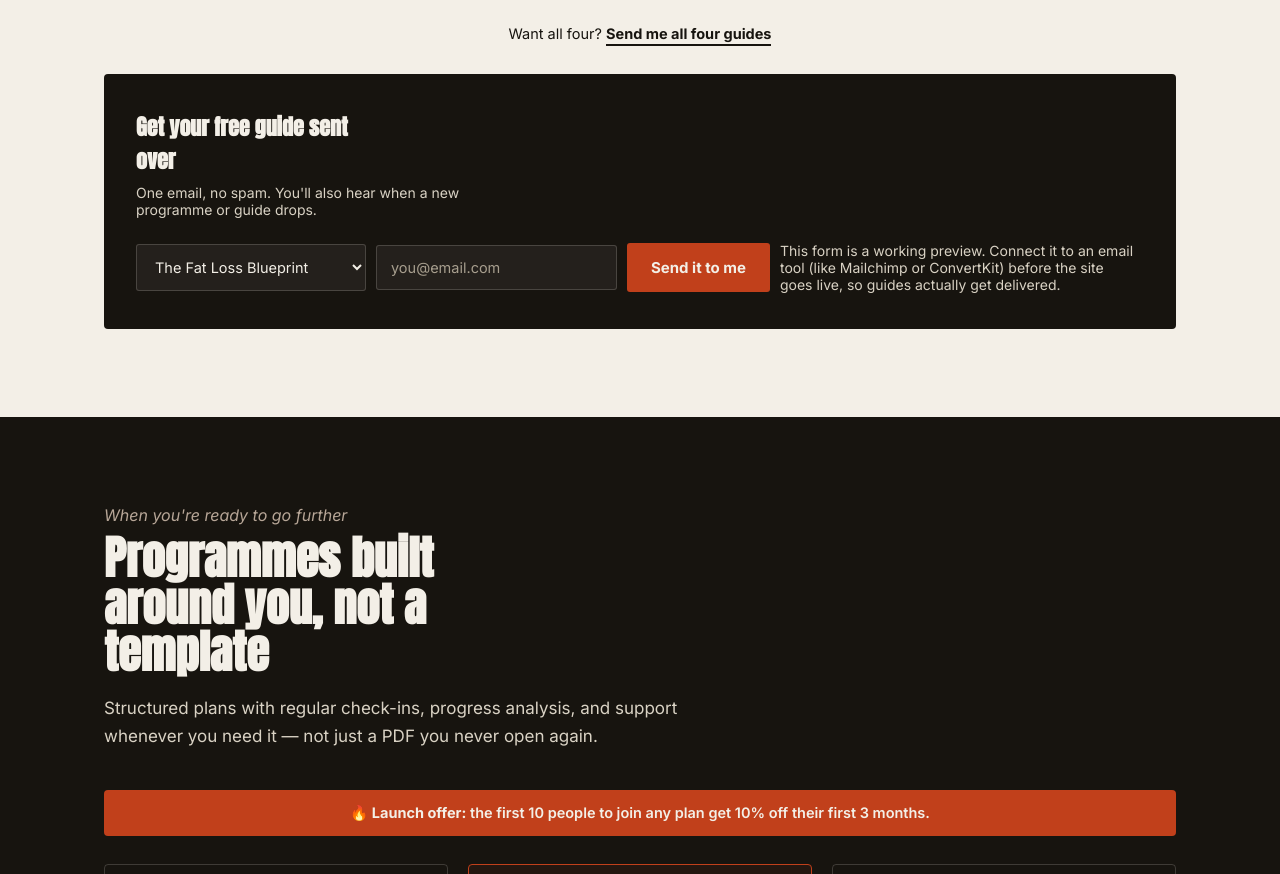
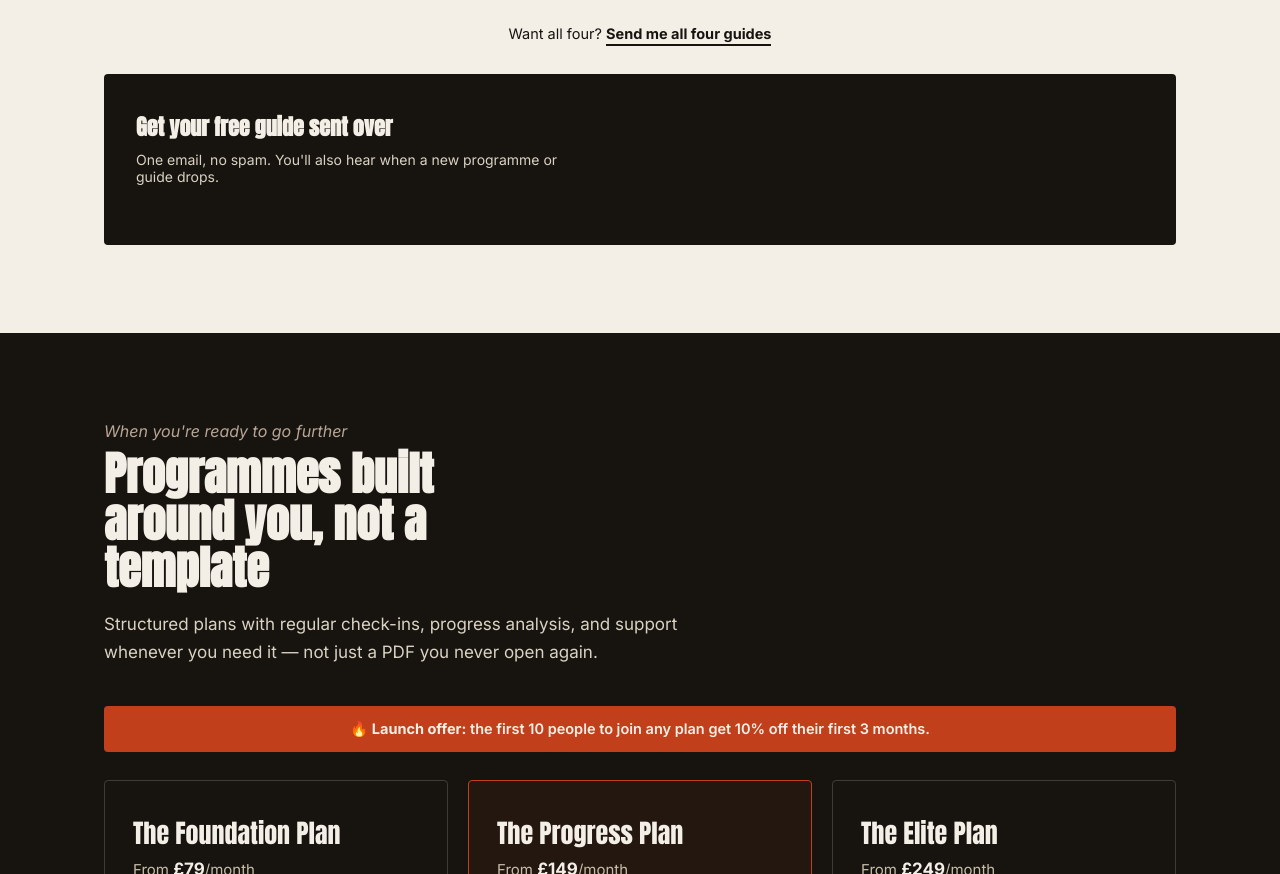
Before and after one commit to semfzxelzz/trainwithelzz-site, a plain HTML site: page index.html in a window 1280 px wide. Shown: the part 2477-3351 px from the top of the page. Drawn offline with Linux system fonts and the light colour scheme.

Commit message:
Add files via upload

```diff
--- a/index.html
+++ b/index.html
@@ -266,53 +266,17 @@
     border-radius: 4px;
     padding: 36px 32px;
     display: flex;
-    flex-wrap: wrap;
+    flex-direction: column;
     gap: 24px;
-    align-items: flex-end;
-    justify-content: space-between;
   }
   .capture-box h4 {
     font-family: var(--font-display);
     font-size: 22px;
     margin: 0 0 8px;
-    max-width: 22ch;
+    max-width: 30ch;
   }
-  .capture-box p { margin: 0; color: #D9D2C4; font-size: 14px; max-width: 40ch; }
-  form.capture-form {
-    display: flex;
-    gap: 10px;
-    flex-wrap: wrap;
-    align-items: center;
-  }
-  select.g-select, input.g-email {
-    font-family: var(--font-body);
-    font-size: 14.5px;
-    padding: 13px 14px;
-    border-radius: 3px;
-    border: 1px solid var(--line-on-dark);
-    background: rgba(243,239,231,0.06);
-    color: var(--bone);
-    min-width: 190px;
-  }
-  select.g-select option { color: #111; }
-  input.g-email::placeholder { color: #A79E8E; }
-  .capture-form .btn-primary { padding: 13px 22px; }
-  .form-note {
-    width: 100%;
-    font-size: 12.5px;
-    color: #A79E8E;
-    margin-top: 10px;
-  }
-  .form-success {
-    display: none;
-    background: rgba(193,64,27,0.14);
-    border: 1px solid var(--ember);
-    color: var(--bone);
-    padding: 14px 18px;
-    border-radius: 3px;
-    font-size: 14.5px;
-    width: 100%;
-  }
+  .capture-box p { margin: 0; color: #D9D2C4; font-size: 14px; max-width: 48ch; }
+  #kit-embed-wrap { width: 100%; }
 
   /* ---------- Programmes ---------- */
   .programme-grid {
@@ -573,19 +537,9 @@
         <h4 id="capture-heading">Get your free guide sent over</h4>
         <p>One email, no spam. You'll also hear when a new programme or guide drops.</p>
       </div>
-      <form class="capture-form" onsubmit="return handleSubmit(event)">
-        <select class="g-select" id="guide-select">
-          <option value="The Fat Loss Blueprint">The Fat Loss Blueprint</option>
-          <option value="The Muscle Blueprint">The Muscle Blueprint</option>
-          <option value="The Calisthenics Blueprint">The Calisthenics Blueprint</option>
-          <option value="The Strength Blueprint">The Strength Blueprint</option>
-          <option value="All four guides">All four guides</option>
-        </select>
-        <input class="g-email" type="email" required placeholder="you@email.com" id="guide-email">
-        <button class="btn btn-primary" type="submit">Send it to me</button>
-        <div class="form-success" id="form-success">Thanks — check your inbox shortly for your guide.</div>
-        <p class="form-note">This form is a working preview. Connect it to an email tool (like Mailchimp or ConvertKit) before the site goes live, so guides actually get delivered.</p>
-      </form>
+      <div id="kit-embed-wrap">
+        <script async data-uid="4fc49570ff" src="https://train-with-elzz.kit.com/4fc49570ff/index.js"></script>
+      </div>
     </div>
   </div>
 </section>
@@ -676,31 +630,11 @@
 
 <script>
   function selectGuide(name) {
-    document.getElementById('guide-select').value = name;
     var heading = (name === 'All four guides')
       ? 'Get all four guides sent over'
       : 'Get "' + name + '" sent over';
     document.getElementById('capture-heading').textContent = heading;
-    document.getElementById('guide-email').focus({ preventScroll: true });
     document.querySelector('.capture-box').scrollIntoView({ behavior: 'smooth', block: 'center' });
-  }
-  function handleSubmit(e) {
-    e.preventDefault();
-    try {
-      var email = document.getElementById('guide-email').value;
-      if (!email) return false;
-      var name = document.getElementById('guide-select').value;
-      var msg = (name === 'All four guides')
-        ? 'Thanks — check your inbox shortly for all four guides.'
-        : 'Thanks — check your inbox shortly for your guide.';
-      var successEl = document.getElementById('form-success');
-      successEl.textContent = msg;
-      successEl.style.display = 'block';
-      document.getElementById('guide-email').value = '';
-    } catch (err) {
-      console.error('Form error', err);
-    }
-    return false;
   }
 </script>
 
```
